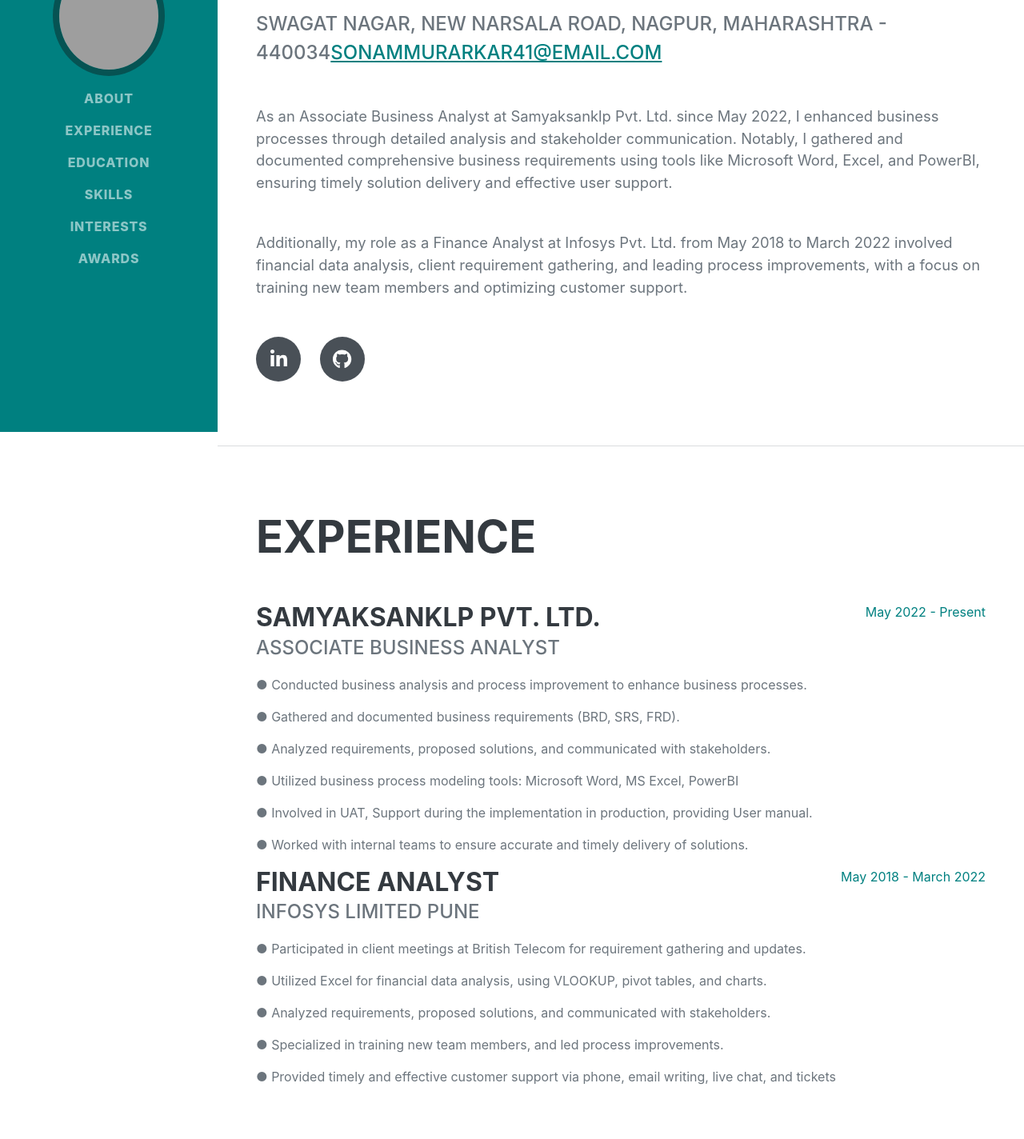
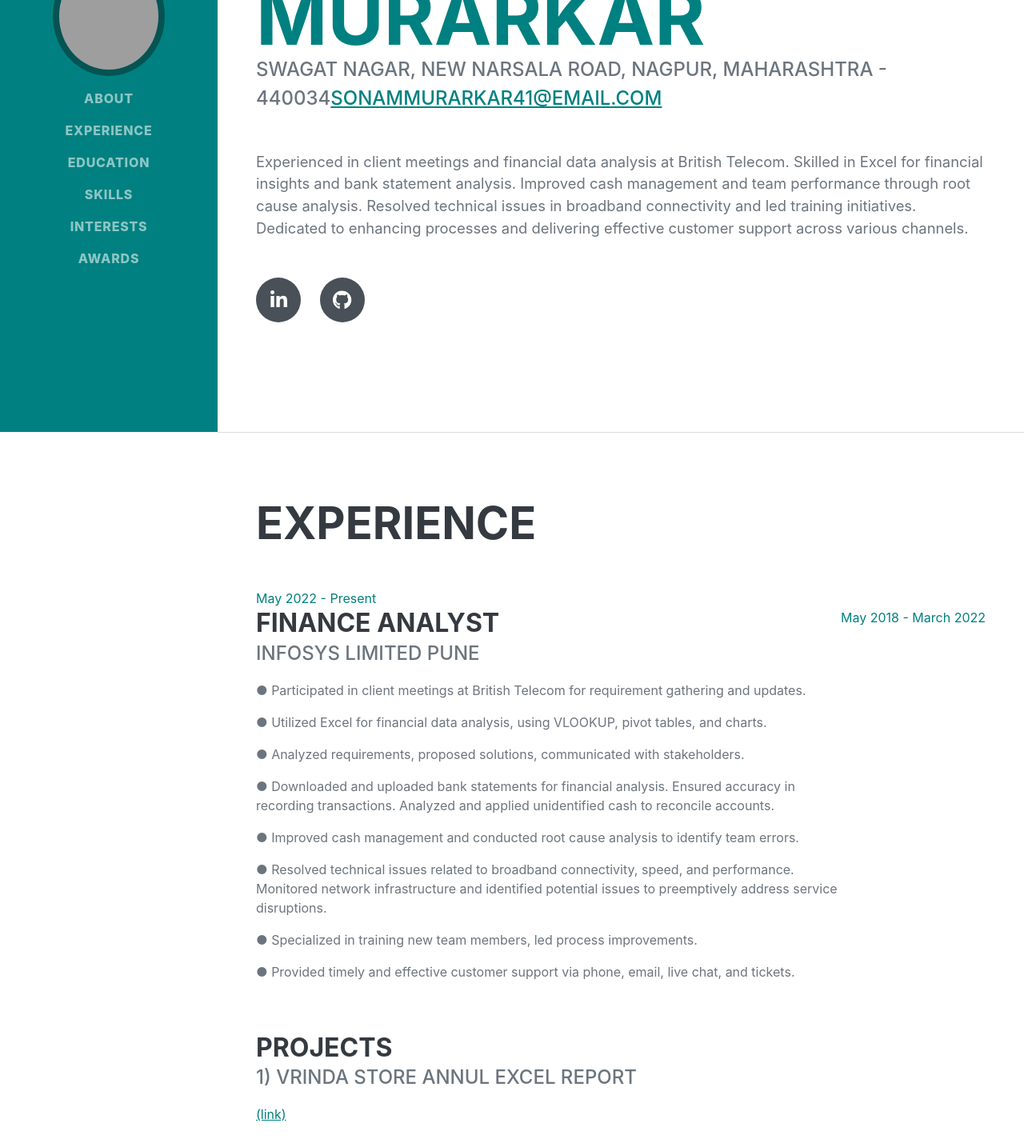
Before and after one commit to coderunner4sonam/Portfolio, a React (Create React App) app: page / in a window 1280 px wide. Shown: the part 260-1684 px from the top of the page at 80% size. Built offline with nearby package versions, Linux system fonts and the light colour scheme; grey boxes are pictures that could not be loaded; a web font is replaced by a local one.

Commit message:
information update

```diff
--- a/src/pages/Experience.js
+++ b/src/pages/Experience.js
@@ -18,64 +18,45 @@
         <section class="resume-section" id="experience">
           <div class="resume-section-content">
             <h2 class="mb-5">Experience</h2>
-            <div class="d-flex flex-column flex-md-row justify-content-between">
-              <div class="flex-grow-1">
-                <h3 class="mb-0">Samyaksanklp Pvt. Ltd.</h3>
-                <div class="subheading mb-3">Associate Business Analyst</div>
-                <p>
-                  ● Conducted business analysis and process improvement to
-                  enhance business processes.
-                </p>
-                <p>
-                  ● Gathered and documented business requirements (BRD, SRS,
-                  FRD).
-                </p>
-                <p>
-                  ● Analyzed requirements, proposed solutions, and communicated
-                  with stakeholders.
-                </p>
-                <p>
-                  ● Utilized business process modeling tools: Microsoft Word, MS
-                  Excel, PowerBI
-                </p>
-                <p>
-                  ● Involved in UAT, Support during the implementation in
-                  production, providing User manual.
-                </p>
-                <p>
-                  ● Worked with internal teams to ensure accurate and timely
-                  delivery of solutions.
-                </p>
-              </div>
-
-              <div class="flex-shrink-0">
-                <span class="text-primary"> May 2022 - Present </span>
-              </div>
-            </div>
-
             <div class="d-flex flex-column flex-md-row justify-content-between mb-5">
               <div class="flex-grow-1">
                 <h3 class="mb-0"> Finance Analyst</h3>
                 <div class="subheading mb-3">Infosys Limited Pune</div>
+
                 <p>
-                  ● Participated in client meetings at British Telecom for
+                ● Participated in client meetings at British Telecom for
                   requirement gathering and updates.
                 </p>
                 <p>
-                  ● Utilized Excel for financial data analysis, using VLOOKUP,
+                ● Utilized Excel for financial data analysis, using VLOOKUP,
                   pivot tables, and charts.
                 </p>
                 <p>
-                  ● Analyzed requirements, proposed solutions, and communicated
-                  with stakeholders.
+                ● Analyzed requirements, proposed solutions, communicated with
+                  stakeholders.
                 </p>
                 <p>
-                  ● Specialized in training new team members, and led process
+                ● Downloaded and uploaded bank statements for financial
+                  analysis. Ensured accuracy in recording transactions. Analyzed
+                  and applied unidentified cash to reconcile accounts.
+                </p>
+                <p>
+                ● Improved cash management and conducted root cause analysis to
+                  identify team errors.
+                </p>
+                <p>
+                ● Resolved technical issues related to broadband connectivity,
+                  speed, and performance. Monitored network infrastructure and
+                  identified potential issues to preemptively address service
+                  disruptions.
+                </p>
+                <p>
+                ● Specialized in training new team members, led process
                   improvements.
                 </p>
                 <p>
-                  ● Provided timely and effective customer support via phone,
-                  email writing, live chat, and tickets
+                ● Provided timely and effective customer support via phone,
+                  email, live chat, and tickets.
                 </p>
               </div>
               <div class="flex-shrink-0">
--- a/src/pages/Home.js
+++ b/src/pages/Home.js
@@ -23,20 +23,15 @@
               Swagat Nagar, New Narsala Road, Nagpur, Maharashtra - 440034
               <a href="mailto:name@email.com">sonammurarkar41@email.com</a>
             </div>
+
             <p class="lead mb-5">
-              As an Associate Business Analyst at Samyaksanklp Pvt. Ltd. since
-              May 2022, I enhanced business processes through detailed analysis
-              and stakeholder communication. Notably, I gathered and documented
-              comprehensive business requirements using tools like Microsoft
-              Word, Excel, and PowerBI, ensuring timely solution delivery and
-              effective user support.
-            </p>
-            <p class="lead mb-5">
-              Additionally, my role as a Finance Analyst at Infosys Pvt. Ltd.
-              from May 2018 to March 2022 involved financial data analysis,
-              client requirement gathering, and leading process improvements,
-              with a focus on training new team members and optimizing customer
-              support.
+              Experienced in client meetings and financial data analysis at
+              British Telecom. Skilled in Excel for financial insights and bank
+              statement analysis. Improved cash management and team performance
+              through root cause analysis. Resolved technical issues in
+              broadband connectivity and led training initiatives. Dedicated to
+              enhancing processes and delivering effective customer support
+              across various channels.
             </p>
             <div class="social-icons">
               <a
@@ -60,35 +55,6 @@
           <div class="resume-section-content">
             <h2 class="mb-5">Experience</h2>
             <div class="d-flex flex-column flex-md-row justify-content-between">
-              <div class="flex-grow-1">
-                <h3 class="mb-0">Samyaksanklp Pvt. Ltd.</h3>
-                <div class="subheading mb-3">Associate Business Analyst</div>
-                <p>
-                  ● Conducted business analysis and process improvement to
-                  enhance business processes.
-                </p>
-                <p>
-                  ● Gathered and documented business requirements (BRD, SRS,
-                  FRD).
-                </p>
-                <p>
-                  ● Analyzed requirements, proposed solutions, and communicated
-                  with stakeholders.
-                </p>
-                <p>
-                  ● Utilized business process modeling tools: Microsoft Word, MS
-                  Excel, PowerBI
-                </p>
-                <p>
-                  ● Involved in UAT, Support during the implementation in
-                  production, providing User manual.
-                </p>
-                <p>
-                  ● Worked with internal teams to ensure accurate and timely
-                  delivery of solutions.
-                </p>
-              </div>
-
               <div class="flex-shrink-0">
                 <span class="text-primary"> May 2022 - Present </span>
               </div>
@@ -107,16 +73,31 @@
                   pivot tables, and charts.
                 </p>
                 <p>
-                  ● Analyzed requirements, proposed solutions, and communicated
-                  with stakeholders.
+                  ● Analyzed requirements, proposed solutions, communicated with
+                  stakeholders.
                 </p>
                 <p>
-                  ● Specialized in training new team members, and led process
+                  ● Downloaded and uploaded bank statements for financial
+                  analysis. Ensured accuracy in recording transactions. Analyzed
+                  and applied unidentified cash to reconcile accounts.
+                </p>
+                <p>
+                  ● Improved cash management and conducted root cause analysis
+                  to identify team errors.
+                </p>
+                <p>
+                  ● Resolved technical issues related to broadband connectivity,
+                  speed, and performance. Monitored network infrastructure and
+                  identified potential issues to preemptively address service
+                  disruptions.
+                </p>
+                <p>
+                  ● Specialized in training new team members, led process
                   improvements.
                 </p>
                 <p>
                   ● Provided timely and effective customer support via phone,
-                  email writing, live chat, and tickets
+                  email, live chat, and tickets.
                 </p>
               </div>
               <div class="flex-shrink-0">
@@ -281,8 +262,7 @@
             <p>
               Passionate about business analysis and process optimization, I
               excel in enhancing business processes and stakeholder
-              communication, as demonstrated in my role at Samyaksanklp Pvt.
-              Ltd. My expertise in gathering and documenting comprehensive
+              communication. My expertise in gathering and documenting comprehensive
               business requirements, using tools like Microsoft Word, Excel, and
               PowerBI, drives my ability to deliver effective solutions.
             </p>
--- a/src/pages/Interest.js
+++ b/src/pages/Interest.js
@@ -13,8 +13,7 @@
             <p>
               Passionate about business analysis and process optimization, I
               excel in enhancing business processes and stakeholder
-              communication, as demonstrated in my role at Samyaksanklp Pvt.
-              Ltd. My expertise in gathering and documenting comprehensive
+              communication. My expertise in gathering and documenting comprehensive
               business requirements, using tools like Microsoft Word, Excel, and
               PowerBI, drives my ability to deliver effective solutions.
             </p>
```
